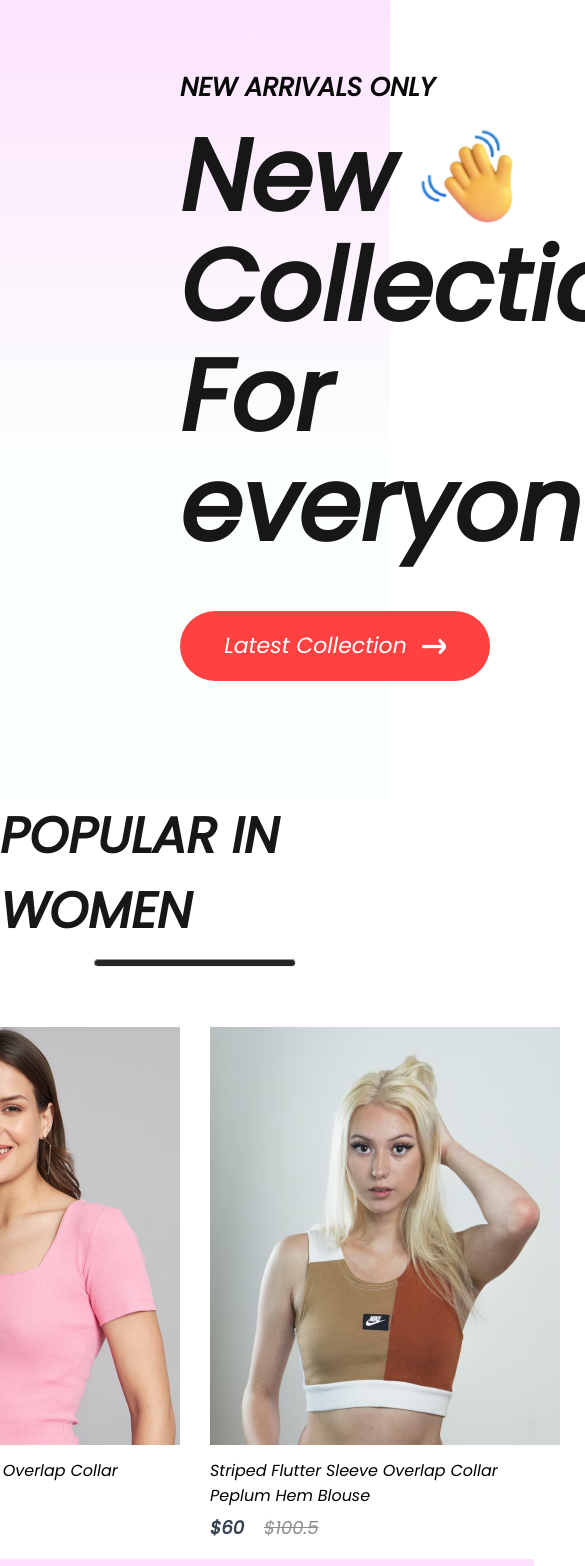
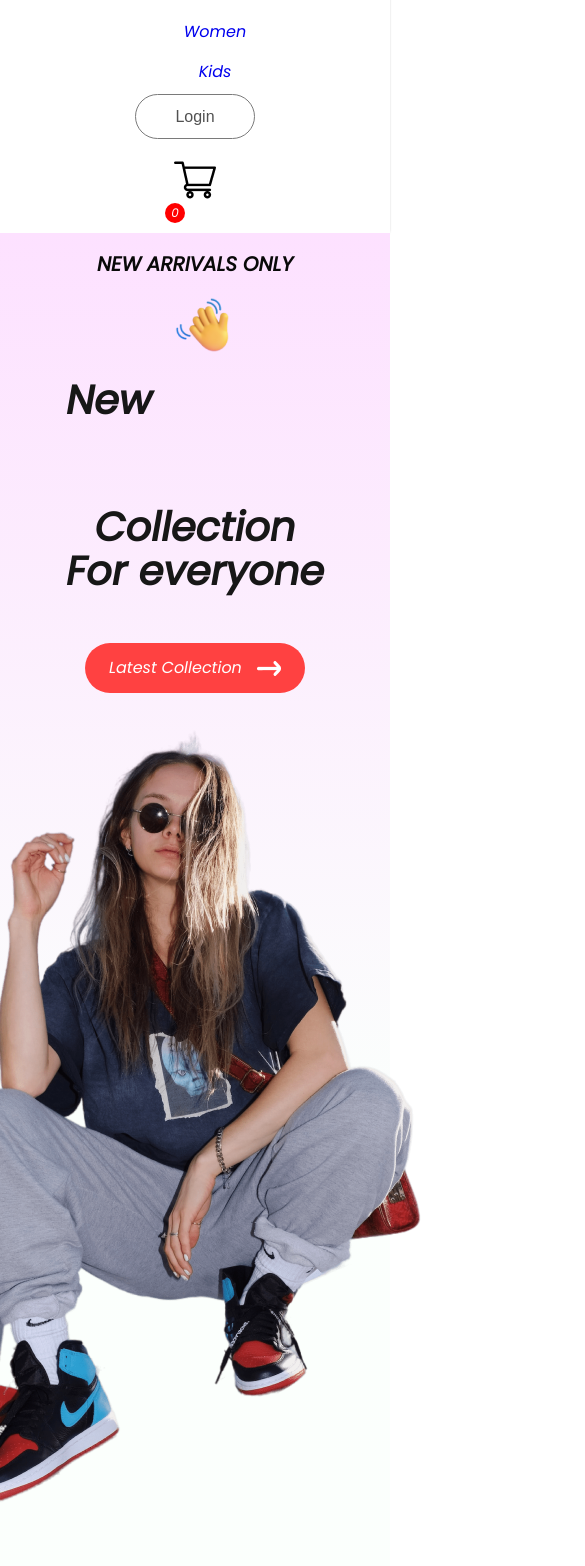
Before and after one commit to Rushikeshsasamkar/Shopper-front-end, a React (Create React App) app: page / in a window 390 px wide. Shown: the part 142-1708 px from the top of the page, 585 px wide, since content can reach past the window. Built offline with nearby package versions, Linux system fonts and the light colour scheme.

Commit message:
made responsive for popular products and header

```diff
--- a/src/Components/Footer/Footer.css
+++ b/src/Components/Footer/Footer.css
@@ -1,18 +1,17 @@
+/* Base Styles */
 .footer {
-
     display: flex;
     flex-direction: column;
     justify-content: center;
     align-items: center;
     gap: 50px;
-
+    padding: 20px;
 }
 
 .footer-logo {
     display: flex;
     align-items: center;
     gap: 20px;
-
 }
 
 .footer-logo p {
@@ -31,7 +30,6 @@
 
 .footer-links li {
     cursor: pointer;
-
 }
 
 .footer-social-icons {
@@ -64,3 +62,81 @@
     height: 3px;
     background: #c7c7c7;
 }
+
+/* Media Queries for Responsiveness */
+@media screen and (max-width: 1024px) {
+    .footer-logo p {
+        font-size: 38px;
+    }
+
+    .footer-links {
+        gap: 30px;
+        font-size: 18px;
+    }
+
+    .footer-social-icons {
+        gap: 15px;
+    }
+
+    .footer {
+        gap: 40px;
+    }
+}
+
+@media screen and (max-width: 768px) {
+    .footer-logo {
+        flex-direction: column;
+        gap: 15px;
+    }
+
+    .footer-logo p {
+        font-size: 32px;
+    }
+
+    .footer-links {
+        flex-direction: column;
+        align-items: center;
+        gap: 20px;
+    }
+
+    .footer-links li {
+        font-size: 18px;
+    }
+
+    .footer {
+        gap: 30px;
+    }
+
+    .footer-copyright hr {
+        width: 90%;
+    }
+}
+
+@media screen and (max-width: 480px) {
+    .footer-logo p {
+        font-size: 28px;
+    }
+
+    .footer-links {
+        gap: 15px;
+        font-size: 16px;
+    }
+
+    .footer-social-icons {
+        gap: 10px;
+    }
+
+    .footer-icons-container {
+        padding: 8px;
+    }
+
+    .footer-copyright {
+        font-size: 16px;
+        gap: 20px;
+    }
+
+    .footer {
+        padding: 10px;
+        gap: 20px;
+    }
+}
--- a/src/Components/Hero/Hero.css
+++ b/src/Components/Hero/Hero.css
@@ -1,44 +1,42 @@
-.hero{
+/* Base Styles */
+.hero {
     height: 100vh;
-    background: linear-gradient(180deg,#fde1ff, #e1ffea22 60%);
+    background: linear-gradient(180deg, #fde1ff, #e1ffea22 60%);
     display: flex;
-
 }
 
-.hero-left{
+.hero-left {
     display: flex;
     flex-direction: column;
     justify-content: center;
     gap: 20px;
-    padding-left:180px ;
+    padding-left: 180px;
     line-height: 1.1;
-
 }
 
-.hero-left h2{
+.hero-left h2 {
     color: #090909;
     font-size: 26px;
     font-weight: 600;
 }
 
-.hero-left p{
+.hero-left p {
     color: #171717;
     font-size: 100px;
     font-weight: 700;
 }
 
-.hero-hand-icon{
+.hero-hand-icon {
     display: flex;
     align-items: center;
     gap: 20px;
-
 }
 
-.hero-hand-icon img{
+.hero-hand-icon img {
     width: 105px;
 }
 
-.hero-latest-button{
+.hero-latest-button {
     display: flex;
     justify-content: center;
     align-items: center;
@@ -48,16 +46,107 @@
     border-radius: 75px;
     margin-top: 30px;
     background: #ff4141;
-    color:white;
+    color: white;
     font-size: 22px;
     font-weight: 500;
+    cursor: pointer;
 }
 
-.hero-right{
+.hero-right {
     flex: 1;
     display: flex;
     align-items: center;
     justify-content: center;
+}
 
+/* Media Queries for Responsiveness */
+@media screen and (max-width: 1024px) {
+    .hero {
+        flex-direction: column;
+        align-items: center;
+        padding: 20px;
+    }
 
+    .hero-left {
+        padding-left: 0;
+        text-align: center;
+        align-items: center;
+    }
+
+    .hero-left p {
+        font-size: 80px;
+    }
+
+    .hero-left h2 {
+        font-size: 24px;
+    }
+
+    .hero-hand-icon img {
+        width: 85px;
+    }
+
+    .hero-latest-button {
+        width: 280px;
+        height: 60px;
+        font-size: 20px;
+    }
+
+    .hero-right {
+        margin-bottom: 100px;
+    }
 }
+
+@media screen and (max-width: 768px) {
+    .hero-left p {
+        font-size: 60px;
+    }
+
+    .hero-left h2 {
+        font-size: 22px;
+    }
+
+    .hero-hand-icon img {
+        width: 75px;
+    }
+
+    .hero-latest-button {
+        width: 250px;
+        height: 55px;
+        font-size: 18px;
+    }
+
+    .hero-right {
+        margin-bottom: 150px; /* Increased margin to create space */
+    }
+}
+
+@media screen and (max-width: 480px) {
+    .hero {
+        height: auto;
+        padding: 20px;
+        text-align: center;
+    }
+
+    .hero-left p {
+        font-size: 40px;
+    }
+
+    .hero-left h2 {
+        font-size: 20px;
+    }
+
+    .hero-hand-icon img {
+        width: 60px;
+        margin-bottom: 150px;
+    }
+
+    .hero-latest-button {
+        width: 220px;
+        height: 50px;
+        font-size: 16px;
+    }
+
+    .hero-right {
+        margin-bottom: 150px;
+    }
+}
--- a/src/Components/Item/Item.css
+++ b/src/Components/Item/Item.css
@@ -1,31 +1,85 @@
-.item{
+/* Base Styles */
+.item {
     width: 350px;
+    transition: transform 0.6s;
 }
 
-.item p{
+.item p {
     margin: 6px 0px;
-
 }
 
-.item-prices{
+.item-prices {
     display: flex;
     gap: 20px;
 }
 
-.item-price-new{
+.item-price-new {
     color: #374151;
     font-size: 18px;
     font-weight: 600;
 }
 
-.item-price-old{
+.item-price-old {
     color: #8c8c8c;
     font-size: 18px;
     font-weight: 500;
     text-decoration: line-through;
 }
 
-.item:hover{
+.item:hover {
     transform: scale(1.05);
-    transition: 0.6s;
 }
+
+/* Media Queries for Responsiveness */
+@media screen and (max-width: 1024px) {
+    .item {
+        width: 300px;
+    }
+
+    .item-price-new,
+    .item-price-old {
+        font-size: 16px;
+    }
+
+    .item-prices {
+        gap: 15px;
+    }
+}
+
+@media screen and (max-width: 768px) {
+    .item {
+        width: 250px;
+    }
+
+    .item-price-new,
+    .item-price-old {
+        font-size: 14px;
+    }
+
+    .item-prices {
+        gap: 10px;
+    }
+
+    .item p {
+        margin: 4px 0px;
+    }
+}
+
+@media screen and (max-width: 480px) {
+    .item {
+        width: 200px;
+    }
+
+    .item-price-new,
+    .item-price-old {
+        font-size: 12px;
+    }
+
+    .item-prices {
+        gap: 8px;
+    }
+
+    .item p {
+        margin: 2px 0px;
+    }
+}
--- a/src/Components/Navbar/Navbar.css
+++ b/src/Components/Navbar/Navbar.css
@@ -1,3 +1,4 @@
+/* Base Navbar Styles (already defined) */
 .navbar {
     display: flex;
     justify-content: space-around;
@@ -15,7 +16,6 @@
     color: #171717;
     font-size: 38px;
     font-weight: 700;
-
 }
 
 .nav-menu {
@@ -62,12 +62,10 @@
     font-weight: 500;
     background-color: white;
     cursor: pointer;
-
 }
 
 .nav-login-cart button:active {
     background-color: #f3f3f3;
-
 }
 
 .nav-cart-count {
@@ -83,3 +81,65 @@
     background: red;
     color: white;
 }
+
+/* Media Queries for Mobile Responsiveness */
+@media screen and (max-width: 768px) {
+    .navbar {
+        flex-direction: column;
+        align-items: center;
+        padding: 10px;
+    }
+
+    .nav-logo p {
+        font-size: 28px;
+    }
+
+    .nav-menu {
+        flex-direction: column;
+        gap: 20px;
+    }
+
+    .nav-menu li {
+        font-size: 18px;
+    }
+
+    .nav-login-cart {
+        flex-direction: column;
+        gap: 20px;
+        margin-top: 10px;
+    }
+
+    .nav-login-cart button {
+        width: 130px;
+        height: 50px;
+        font-size: 18px;
+    }
+
+    .nav-cart-count {
+        margin-left: -40px;
+        margin-top: -25px;
+        width: 20px;
+        height: 20px;
+        font-size: 12px;
+    }
+}
+
+@media screen and (max-width: 480px) {
+    .nav-logo p {
+        font-size: 22px;
+    }
+
+    .nav-menu {
+        gap: 15px;
+    }
+
+    .nav-menu li {
+        font-size: 16px;
+    }
+
+    .nav-login-cart button {
+        width: 120px;
+        height: 45px;
+        font-size: 16px;
+    }
+}
--- a/src/Components/NewCollections/NewCollections.css
+++ b/src/Components/NewCollections/NewCollections.css
@@ -1,3 +1,4 @@
+/* Base Styles */
 .new-collections {
     display: flex;
     flex-direction: column;
@@ -19,9 +20,49 @@
     background: #252525;
 }
 
-.collections{
+.collections {
     display: grid;
     grid-template-columns: 1fr 1fr 1fr 1fr;
     margin-top: 50px;
     gap: 30px;
 }
+
+/* Media Queries for Responsiveness */
+@media screen and (max-width: 1024px) {
+    .new-collections h1 {
+        font-size: 40px;
+    }
+
+    .collections {
+        grid-template-columns: 1fr;
+        gap: 20px;
+    }
+}
+
+@media screen and (max-width: 768px) {
+    .new-collections h1 {
+        font-size: 36px;
+    }
+
+    .collections {
+        grid-template-columns: 1fr;
+        align-items: center;
+        gap: 20px;
+    }
+}
+
+@media screen and (max-width: 480px) {
+    .new-collections h1 {
+        font-size: 28px;
+    }
+
+    .collections {
+        grid-template-columns: 1fr;
+        gap: 15px;
+    }
+
+    .new-collections hr {
+        width: 150px;
+        height: 4px;
+    }
+}
--- a/src/Components/Popular/Popular.css
+++ b/src/Components/Popular/Popular.css
@@ -1,4 +1,5 @@
-.popular{
+/* Base Styles */
+.popular {
     display: flex;
     flex-direction: column;
     align-items: center;
@@ -6,21 +7,76 @@
     height: 90vh;
 }
 
-.popular h1{
+.popular h1 {
     color: #171717;
     font-size: 50px;
     font-weight: 600;
 }
 
-.popular hr{
+.popular hr {
     width: 200px;
     height: 6px;
     border-radius: 10px;
     background: #252525;
 }
 
-.popular-item{
+.popular-item {
     margin-top: 50px;
     display: flex;
     gap: 30px;
 }
+
+/* Media Queries for Responsiveness */
+@media screen and (max-width: 1024px) {
+    .popular h1 {
+        margin-top: 60%;
+        font-size: 40px;
+    }
+
+    .popular-item {
+        flex-direction: column;
+        align-items: center;
+        gap: 20px;
+    }
+}
+
+@media screen and (max-width: 768px) {
+    .popular h1 {
+        font-size: 36px;
+        font-size: 40px;
+    }
+
+    .popular-item {
+        flex-direction: column;
+        align-items: center;
+        gap: 15px;
+    }
+
+    .popular {
+        height: auto;
+        padding: 20px;
+    }
+}
+
+@media screen and (max-width: 480px) {
+    .popular h1 {
+        font-size: 28px;
+        font-size: 40px;
+    }
+
+    .popular hr {
+        width: 150px;
+        height: 4px;
+    }
+
+    .popular-item {
+        flex-direction: column;
+        align-items: center;
+        gap: 10px;
+    }
+
+    .popular {
+        height: auto;
+        padding: 15px;
+    }
+}
```
Also changed, not shown: 1 other file (tests, documents, lock files or other folders).
